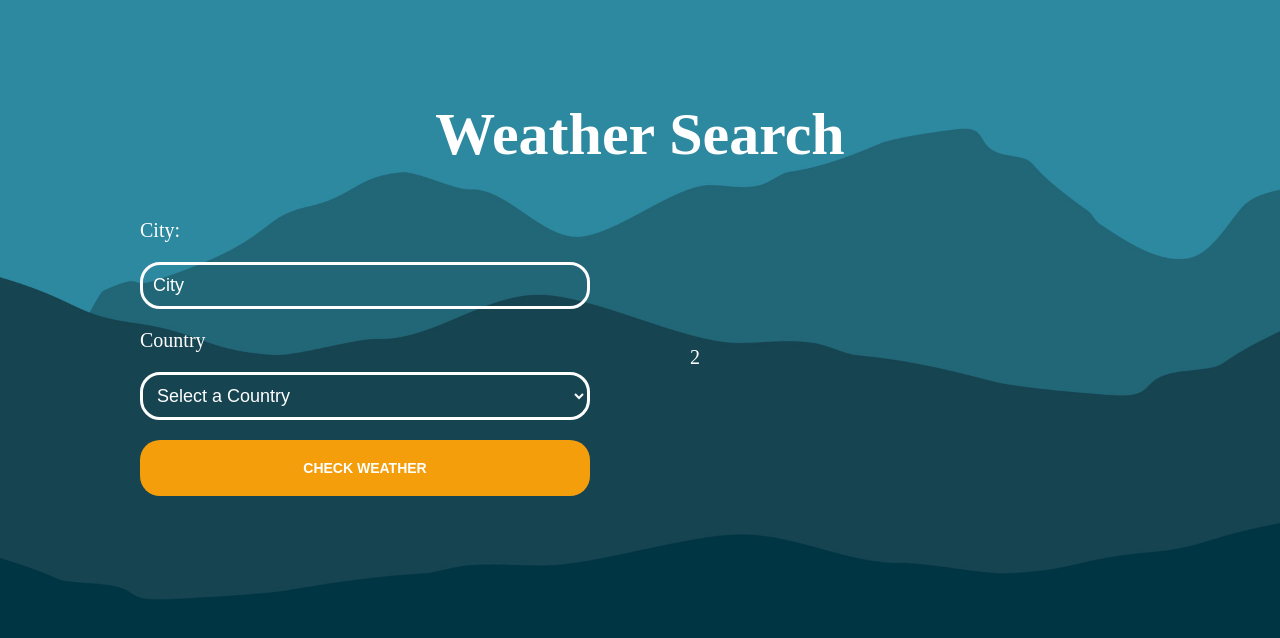
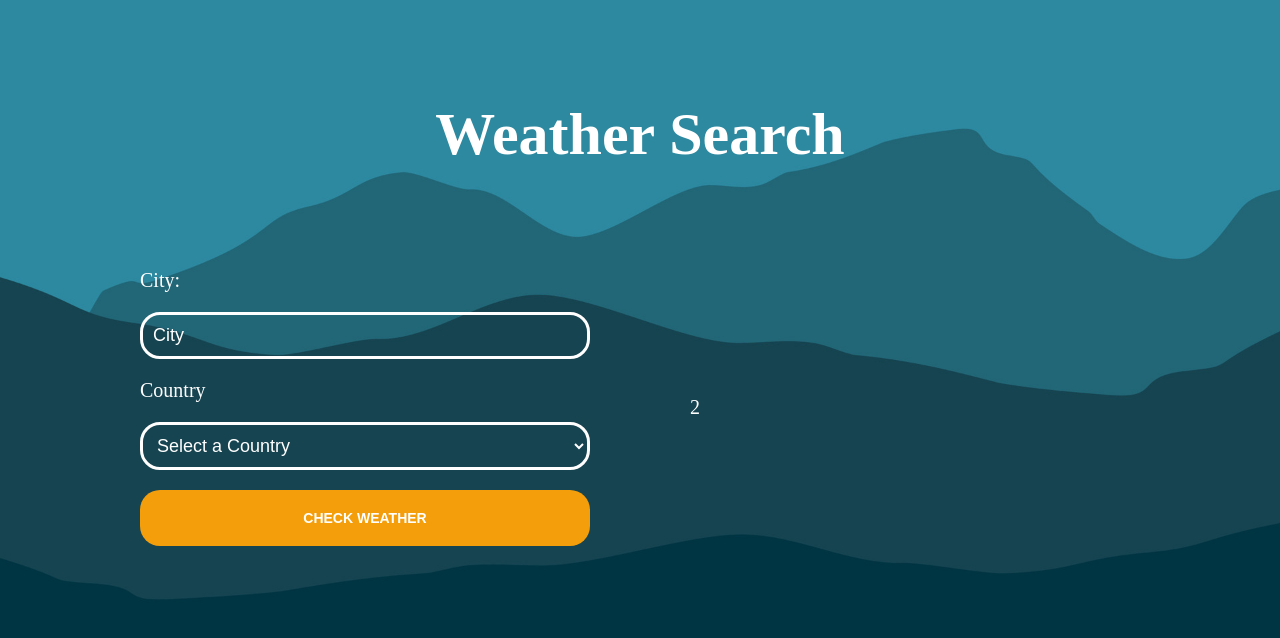
Before and after one commit to Skolldar/clima-react-typescript, a React (Vite) app: page / in a window 1280 px wide. Shown: the top 638 px of the page. Built offline with nearby package versions, Linux system fonts and the light colour scheme; a web font is replaced by a local one.

Commit message:
agregue mas margin

```diff
--- a/src/App.module.css
+++ b/src/App.module.css
@@ -17,6 +17,6 @@
         grid-template-columns: repeat(2, 1fr);
         align-items: center;
         gap: 10rem;
-        margin-top: 5rem;
+        margin-top: 10rem;
     }
 }
```
